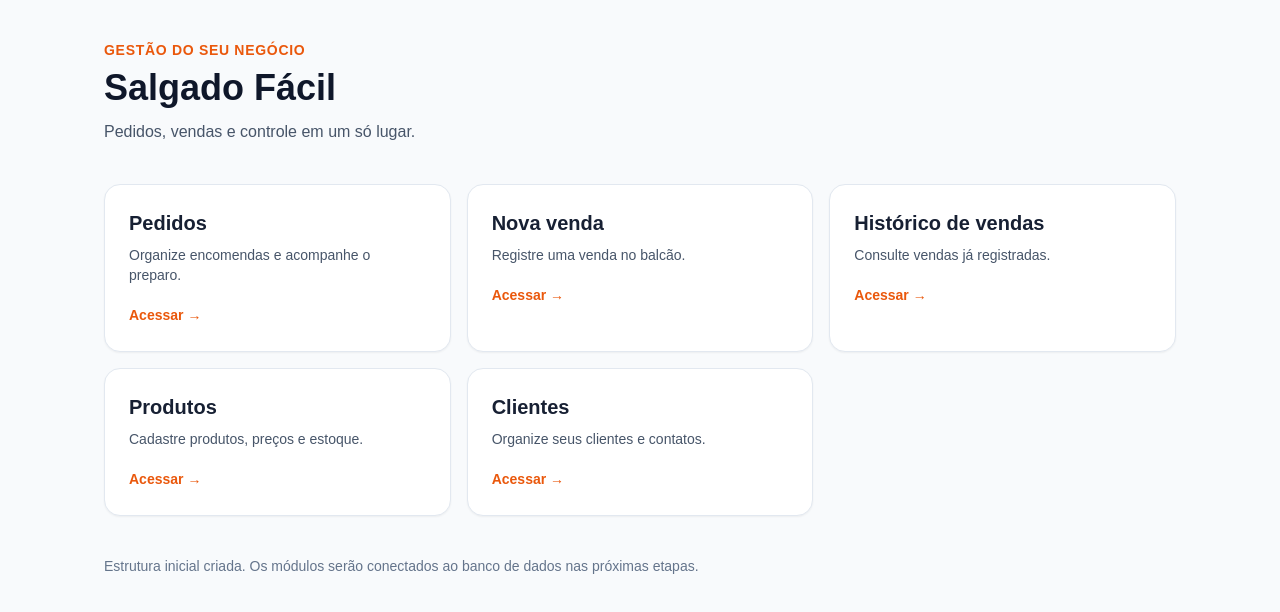
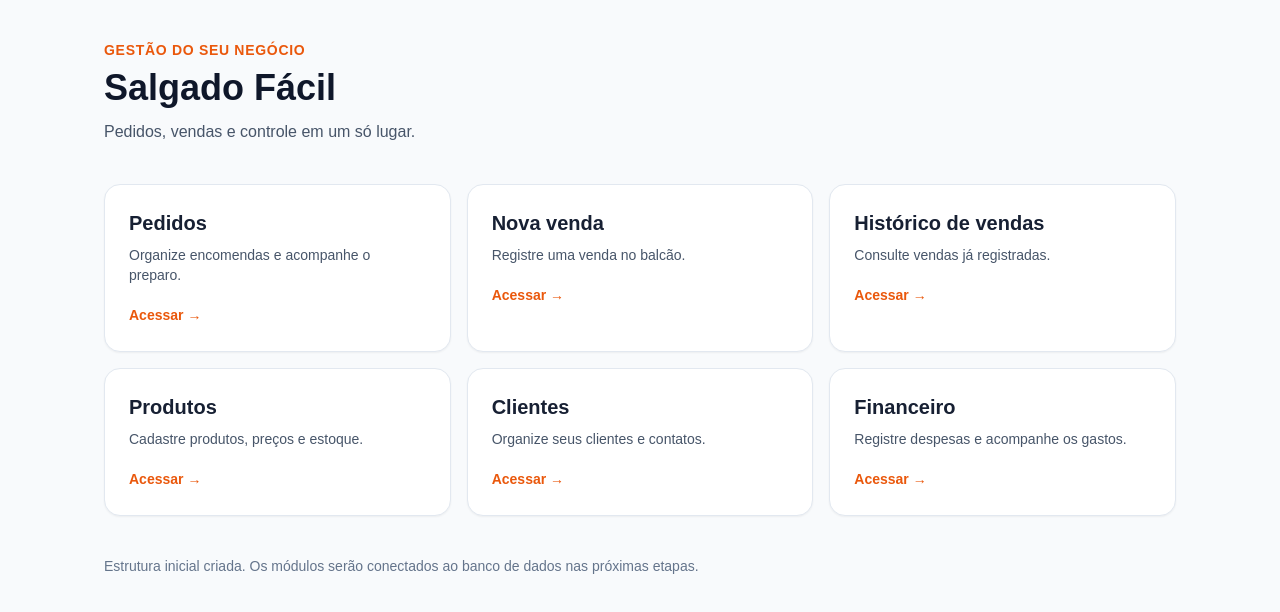
Before and after one commit to faberalexsandro2011-lab/salgado-facil, a Next.js app: page / in a window 1280 px wide. Shown: the top 612 px of the page. Built offline with nearby package versions, Linux system fonts and the light colour scheme.

Commit message:
Adicionar financeiro ao menu inicial

```diff
--- a/src/app/page.tsx
+++ b/src/app/page.tsx
@@ -6,6 +6,7 @@ const atalhos = [
   ["Histórico de vendas", "/vendas", "Consulte vendas já registradas."],
   ["Produtos", "/produtos", "Cadastre produtos, preços e estoque."],
   ["Clientes", "/clientes", "Organize seus clientes e contatos."],
+  ["Financeiro", "/financeiro", "Registre despesas e acompanhe os gastos."],
 ];
 
 export default function HomePage() {
```
